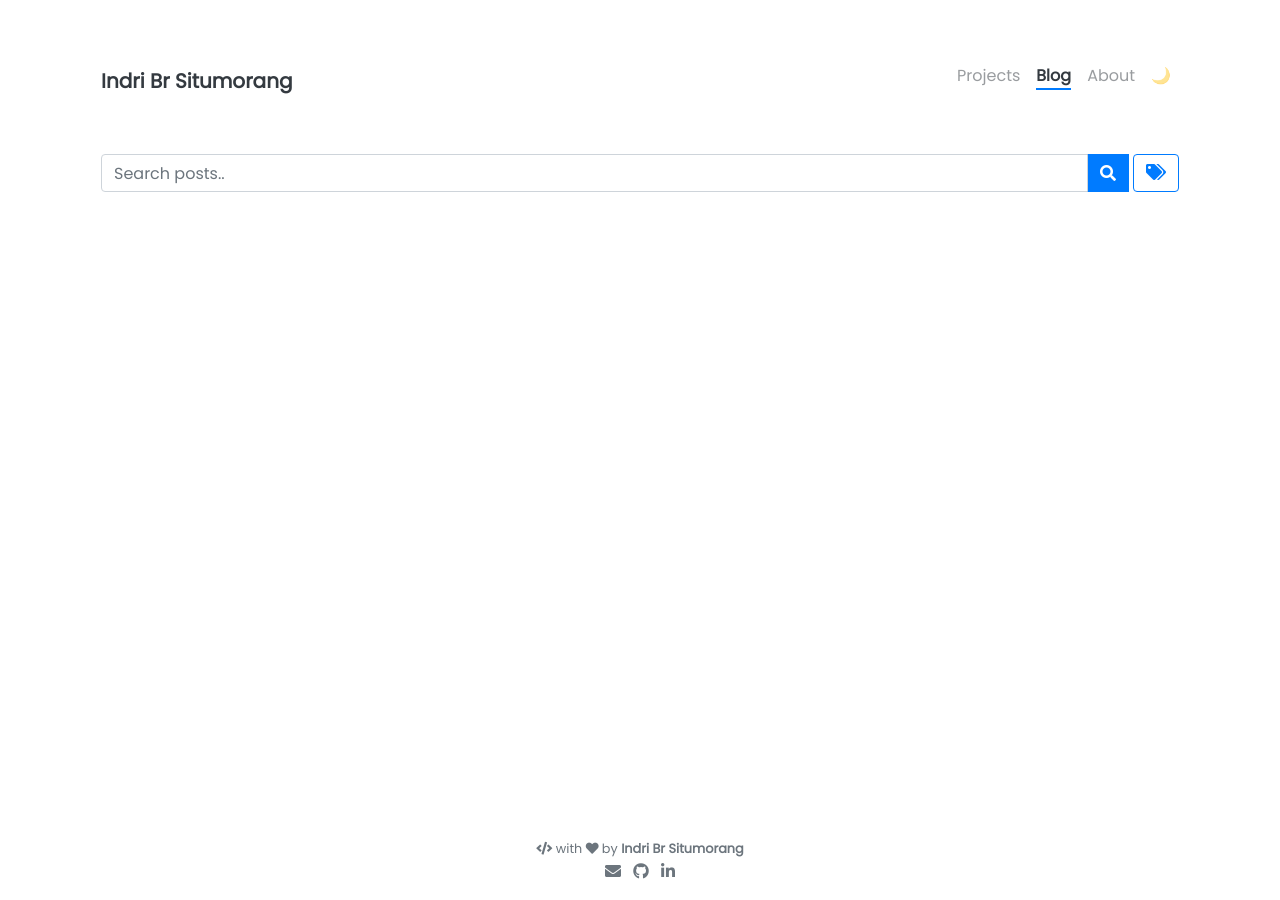
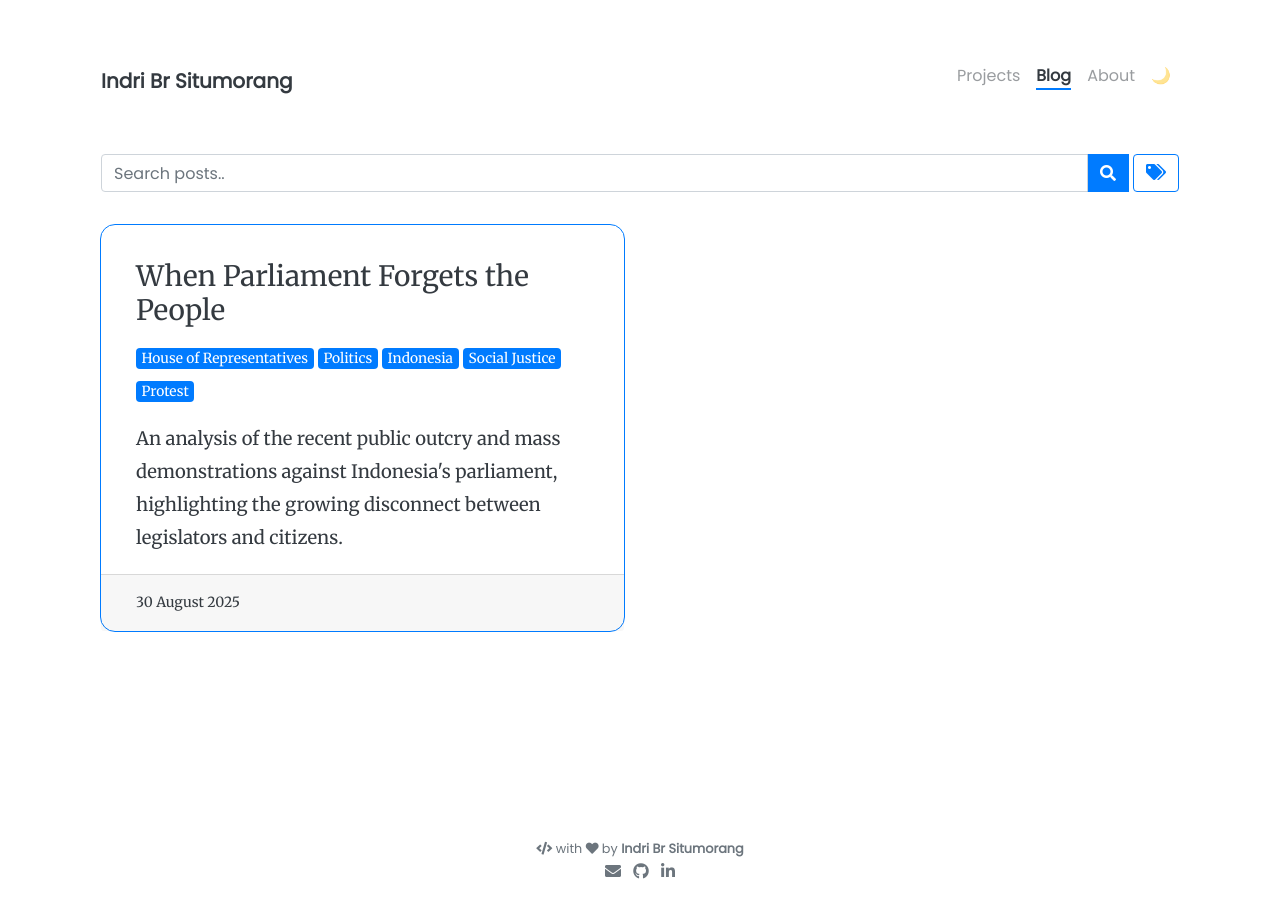
Before and after one commit to indristmrg/indristmrg.github.io, a Jekyll site: the page built from pages/blog.html, in a window 1280 px wide. Built offline with Jekyll 4.4.1, drawn with Linux system fonts in a browser that asks for light colours; comment, search, counter and statistics services are not loaded.

Commit message:
Blog, tampilan page, Asuransi replace

```diff
--- a/_includes/head.html
+++ b/_includes/head.html
@@ -27,7 +27,7 @@
 
   <!-- Font Awesome CDN -->
   <link rel="stylesheet" href="https://use.fontawesome.com/releases/v5.15.4/css/all.css">
-
+  <link href="https://fonts.googleapis.com/css?family=Merriweather:400,700|Montserrat:400,700&display=swap" rel="stylesheet">
   <!-- Bootstrap CSS CDN -->
   <link rel="stylesheet" href="https://cdn.jsdelivr.net/npm/bootstrap@4.6.0/dist/css/bootstrap.min.css">
 
--- a/_layouts/page.html
+++ b/_layouts/page.html
@@ -2,6 +2,6 @@
 layout: default
 ---
 
-<div class="col-lg-10 mx-auto mt-5 markdown-body">
+<div class="col-lg-8 mx-auto mt-5 markdown-body">
   {{ content }}
 </div>
--- /dev/null
+++ b/_posts/2025-08-30-when-parliament-forgets-the-people.md
@@ -0,0 +1,35 @@
+---
+layout: post
+title: "When Parliament Forgets the People"
+date: 2025-08-30 18:21:00 +0700
+tags: [House of Representatives, Politics, Indonesia, Social Justice, Protest]
+style: border
+color: primary
+description: "An analysis of the recent public outcry and mass demonstrations against Indonesia's parliament, highlighting the growing disconnect between legislators and citizens."
+---
+
+The legislative institution is supposed to represent the people, protect their interests, and address societal hardships. Yet, in Indonesia today, the opposite seems true. Instead of creating fair laws through parliamentary discussion, the legislature is often perceived as siding against the public. Recent policies have sparked widespread debates, culminating in large-scale demonstrations on August 25, 2025, at the Indonesian Parliament by students, workers, traders, influencers, activists, and online motorcycle taxi drivers.
+
+By August 29, protests had spread to multiple provinces, including Jambi, Central Kalimantan, Central Java, East Java, West Java, and South Sulawesi. These demonstrations not only oppose controversial parliamentary policies but also reflect public frustration reaching a tipping point.
+
+## A Growing Discontent
+
+Public anger erupted after news surfaced about high parliamentary allowances, deemed disproportionate to the struggles faced by ordinary Indonesians. Many argued that these benefits serve only officials, while citizens struggle with rising unemployment, limited job opportunities, and declining purchasing power. The increase in housing allowances sparked protests on social media platforms like Instagram, X, TikTok, and other media outlets. Instead of providing clear explanations, some parliament members aggravated the situation with unsympathetic and arrogant responses.
+
+For instance, Nafa Urbach (Commission XI member) made comments on traffic congestion that offended many struggling daily commuters. Former comedian Eko Patrio (Deputy Chair of Commission VI) also faced criticism after posting a parody video mocking the protests, intensifying public discontent. Deputy Speaker Adies Kadir sparked outrage by claiming the Rp50 million monthly housing allowance was insufficient, citing daily expenses of Rp3 million for 26 working days, totaling Rp78 million. Meanwhile, Commission III Deputy Chair Ahmad Sahroni stirred controversy by labeling those demanding parliament’s dissolution as “the world’s dumbest mentality,” further fueling public anger.
+
+## Protests and Tragedies
+
+The first mass protest occurred outside the Parliament building on Monday, August 25, 2025, with thousands expressing their grievances. Tensions escalated after an online motorcycle taxi driver, Affan Kurniawan, died under a police tactical vehicle. This tragic incident intensified the protests, which expanded beyond the Parliament to the Brimob Kwitang base.
+
+Citizens, initially voicing frustration over legislative abuses, now demanded the dissolution of parliament and staged protests against both policymakers and authorities deemed unsupportive or neglectful. Public outrage highlights the irony of taxpayer money and privileges being used to silence citizens, underscoring the failure of political institutions to represent, oversee, and protect society.
+
+## The Call for Reform
+
+Despite the anger, dissolving parliament is not a feasible solution. Indonesia follows the principle of Trias Politica, separating executive, legislative, and judicial powers to ensure balance and checks among state institutions. Academics also note that parliament can only be dissolved through constitutional amendments, a power vested in the MPR, composed of both DPR and DPD members. Thus, dissolving parliament faces significant political and legal hurdles.
+
+In response, activists, including Indonesian diaspora member Salsa Erwina Hutagalung, urged parliament and the police to meet public demands within seven days. Their call attracted widespread attention, gaining support from over one million Instagram users and endorsements from domestic influencers.
+
+The demands put forward include the passage of the Asset Confiscation Bill, the dismissal of parliament members who insult citizens, a transparent audit of the Rp9.9 trillion parliamentary budget, and the removal of special privileges that exacerbate social inequality. Citizens also demand the release of arrested protesters, accountability for officers involved in the death of a taxi driver, and the dismissal of the police chief, who is deemed ineffective in protecting the public.
+
+Ongoing demonstrations demonstrate that the people’s voice cannot be silenced. The responsibility now rests with parliament and the police: to respond with real reforms or face escalating public discontent.
--- a/_sass/_base.scss
+++ b/_sass/_base.scss
@@ -8,6 +8,13 @@ body {
 
 .badge {
   font-weight: 500;
+}
+.markdown-body {
+  font-family: 'Merriweather', serif;
+  line-height: 1.8; /* Meningkatkan jarak antar baris untuk keterbacaan */
+  font-size: 1.15em; /* Ukuran font sedikit lebih besar */
+  color: #333; /* Warna teks yang lebih lembut untuk mode terang */
+  letter-spacing: 0.5px;/* Menambahkan sedikit spasi antar huruf */
 }
 
 .bg-light,
--- a/_sass/_blog.scss
+++ b/_sass/_blog.scss
@@ -24,3 +24,28 @@
     color: white !important;
   }
 }
+.post {
+  font-family: 'Merriweather', serif; /* Menggunakan font Merriweather untuk post */
+  line-height: 1.8; /* Meningkatkan jarak antar baris untuk keterbacaan */
+  font-size: 1.15em; /* Ukuran font sedikit lebih besar */
+  color: #333; /* Warna teks yang lebih lembut untuk mode terang */
+
+  @media (prefers-color-scheme: dark) {
+    color: #ddd; /* Warna teks untuk mode gelap */
+  }
+}
+
+.post p:first-of-type:first-letter {
+  float: left;
+  font-size: 4em; /* Ukuran huruf awal yang besar */
+  line-height: 0.8; /* Mengatur tinggi baris agar pas */
+  padding-top: 4px; /* Sedikit padding di atas */
+  padding-right: 8px; /* Jarak kanan agar teks tidak menempel */
+  padding-left: 3px; /* Sedikit padding kiri */
+  font-family: 'Merriweather', serif; /* Pastikan drop cap menggunakan font serif */
+  color: #000; /* Warna huruf drop cap untuk mode terang */
+
+  @media (prefers-color-scheme: dark) {
+    color: $text-white; /* Warna huruf drop cap untuk mode gelap */
+  }
+}
```
Also changed, not shown: 2 other files.
